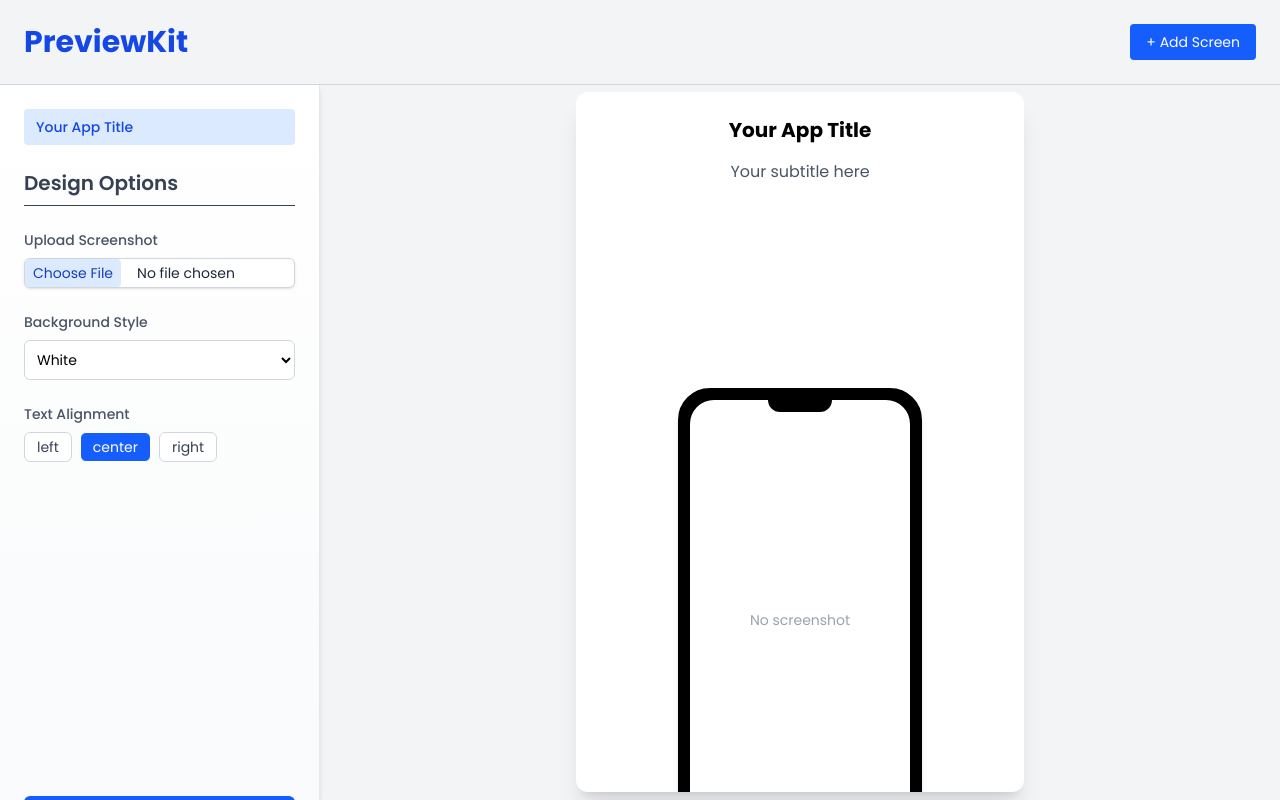
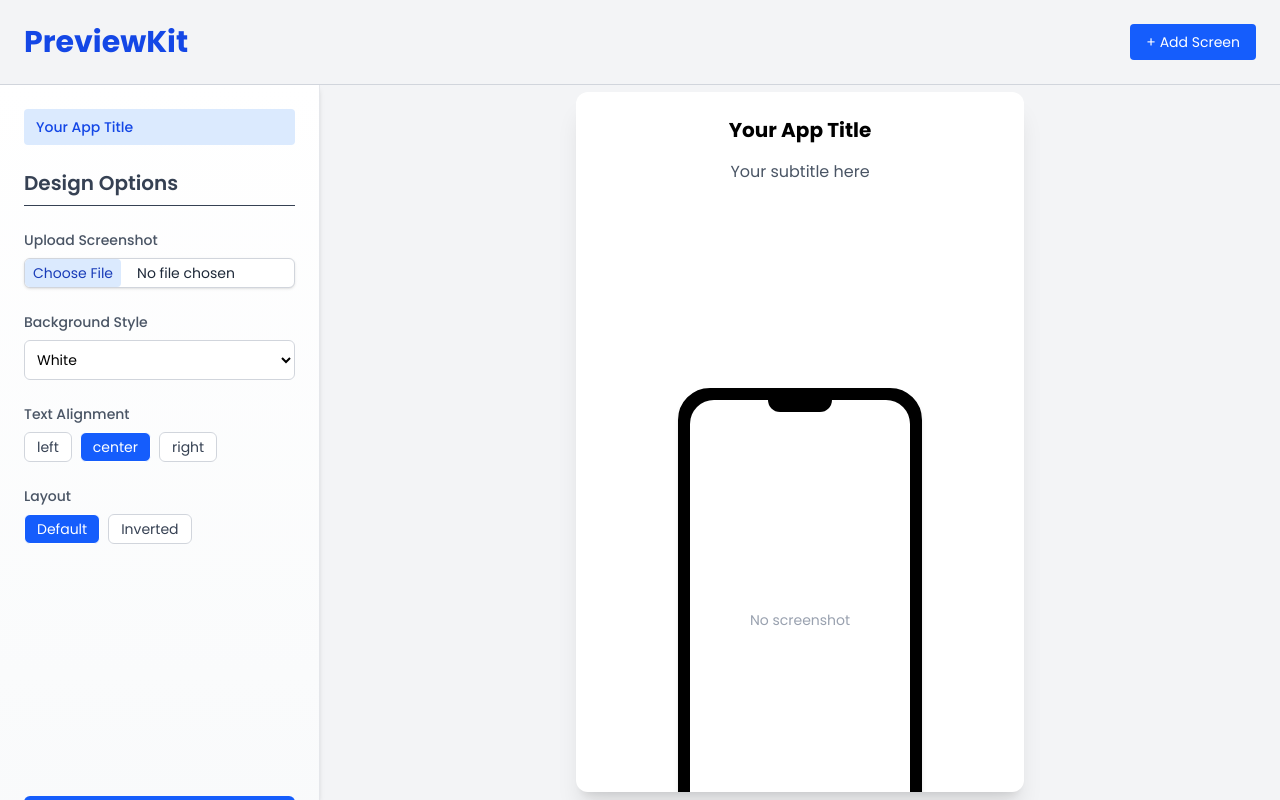
Before and after one commit to react-native-nigeria-community/iboju.app, a React (Vite) app: page / in a window 1280 px wide. Built offline with nearby package versions, Linux system fonts and the light colour scheme.

Commit message:
inverted

```diff
--- a/src/App.jsx
+++ b/src/App.jsx
@@ -12,7 +12,8 @@ function App() {
       title: 'Your App Title',
       subtitle: 'Your subtitle here',
       textAlign: 'center',
-      bgStyle: 'bg-white'
+      bgStyle: 'bg-white',
+      layout: 'default'
     }
   ]);
   const [activeIndex, setActiveIndex] = useState(0);
@@ -77,7 +78,8 @@ function App() {
           title: 'New Screen',
           subtitle: 'Edit subtitle',
           textAlign: 'center',
-          bgStyle: 'bg-white'
+          bgStyle: 'bg-white',
+          layout: 'default'
         }
       ];
       setTimeout(() => {
@@ -103,7 +105,7 @@ function App() {
 
   return (
     <div className="min-h-screen h-screen bg-gray-100 flex flex-col overflow-hidden">
-      <header className="p-6 border-b border-gray-300 flex justify-between items-center">
+      <header className="p-6 border-b border-gray-300 flex justify-between">
         <h1 className="text-3xl font-bold text-blue-700">PreviewKit</h1>
         <button
           onClick={addNewScreen}
@@ -131,6 +133,8 @@ function App() {
             setBgStyle={(val) => updateActiveScreen({ bgStyle: val })}
             textAlign={activeScreen.textAlign}
             setTextAlign={(val) => updateActiveScreen({ textAlign: val })}
+            layout={activeScreen.layout}
+            setLayout={(val) => updateActiveScreen({ layout: val })}
             handleImageUpload={handleImageUpload}
             handleExport={handleExport}
           />
@@ -154,6 +158,7 @@ function App() {
                   screenshot={screen.screenshot}
                   textAlign={screen.textAlign}
                   bgStyle={screen.bgStyle}
+                  layout={screen.layout}
                 />
                 {idx === activeIndex && (
                   <ExportPreview
@@ -163,6 +168,7 @@ function App() {
                     screenshot={screen.screenshot}
                     textAlign={screen.textAlign}
                     bgStyle={screen.bgStyle}
+                    layout={screen.layout}
                   />
                 )}
               </div>
--- a/src/components/Controls.jsx
+++ b/src/components/Controls.jsx
@@ -5,6 +5,8 @@ export const Controls = ({
   setBgStyle,
   textAlign,
   setTextAlign,
+  layout,
+  setLayout,
   handleImageUpload,
   handleExport
 }) => {
@@ -55,6 +57,25 @@ export const Controls = ({
             ))}
           </div>
         </div>
+
+        <div className="space-y-2">
+          <label className="block text-sm font-medium text-gray-600">Layout</label>
+          <div className="flex gap-2">
+            {['default', 'inverted'].map((layoutType) => (
+              <button
+                key={layoutType}
+                onClick={() => setLayout(layoutType)}
+                className={`px-3 py-1 rounded-md text-sm border transition ${
+                  layout === layoutType
+                    ? 'bg-blue-600 text-white'
+                    : 'bg-white border-gray-300 text-gray-700 hover:bg-blue-50'
+                }`}
+              >
+                {layoutType.charAt(0).toUpperCase() + layoutType.slice(1)}
+              </button>
+            ))}
+          </div>
+        </div>
       </div>
 
       <div className="pt-6">
--- a/src/components/Preview.jsx
+++ b/src/components/Preview.jsx
@@ -1,11 +1,25 @@
 import React from 'react';
-export const Preview = ({ title, setTitle, subtitle, setSubtitle, screenshot, textAlign, bgStyle }) => {
+
+export const Preview = ({
+  title,
+  setTitle,
+  subtitle,
+  setSubtitle,
+  screenshot,
+  textAlign,
+  bgStyle,
+  layout
+}) => {
+  const isInverted = layout === 'inverted';
+
   return (
     <div className="flex-1">
       <div
         className={`relative w-full max-w-md mx-auto p-6 rounded-xl shadow-xl space-y-4 ${bgStyle}`}
         style={{ height: '700px', overflow: 'hidden', textAlign }}
       >
+        {!isInverted && (
+          <>
             <h2
               contentEditable
               suppressContentEditableWarning
@@ -24,7 +38,12 @@ export const Preview = ({ title, setTitle, subtitle, setSubtitle, screenshot, te
             >
               {subtitle}
             </p>
-        <div className="absolute left-1/2 bottom-[-60px] transform -translate-x-1/2 bg-black rounded-[32px] p-2 border-4 border-black shadow-md">
+          </>
+        )}
+
+        <div
+          className={`absolute left-1/2 ${isInverted ? 'top-[-60px]' : 'bottom-[-60px]'} transform -translate-x-1/2 bg-black rounded-[32px] p-2 border-4 border-black shadow-md`}
+        >
           <div className="w-[220px] h-[440px] bg-white rounded-[24px] overflow-hidden relative flex items-center justify-center">
             <div className="absolute top-0 left-1/2 transform -translate-x-1/2 w-16 h-3 bg-black rounded-b-xl z-10"></div>
             {screenshot ? (
@@ -38,7 +57,30 @@ export const Preview = ({ title, setTitle, subtitle, setSubtitle, screenshot, te
             )}
           </div>
         </div>
+
+        {isInverted && (
+          <>
+            <h2
+              contentEditable
+              suppressContentEditableWarning
+              onInput={(e) => setTitle(e.currentTarget.textContent)}
+              className="text-xl font-bold outline-none mt-96"
+              style={{ unicodeBidi: 'isolate', direction: 'ltr', textAlign }}
+            >
+              {title}
+            </h2>
+            <p
+              contentEditable
+              suppressContentEditableWarning
+              onInput={(e) => setSubtitle(e.currentTarget.textContent)}
+              className="text-gray-600 outline-none"
+              style={{ unicodeBidi: 'isolate', direction: 'ltr', textAlign }}
+            >
+              {subtitle}
+            </p>
+          </>
+        )}
       </div>
     </div>
   );
-}
+};
```
Lines whose indentation alone changed are shown as unchanged.
